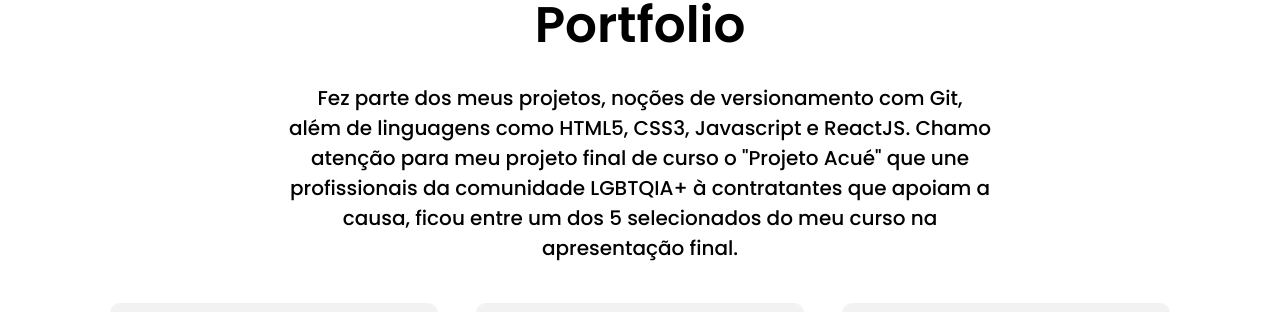
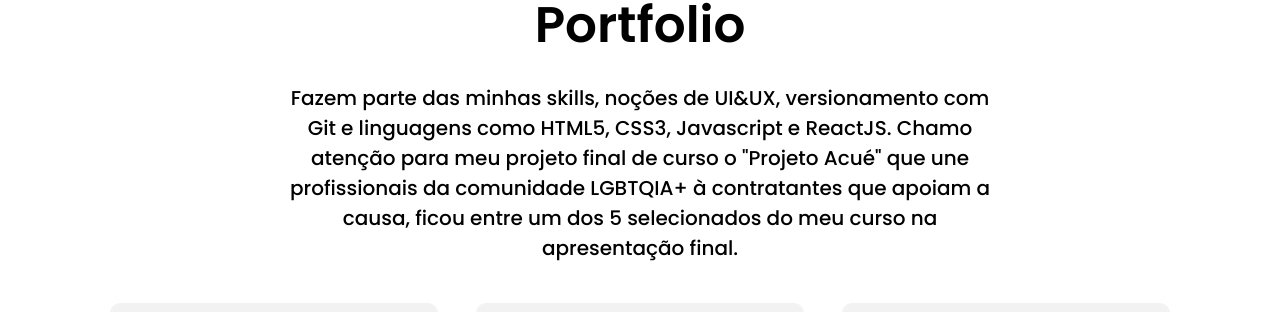
Before and after one commit to valentinahastenreiter/valentina-hastenreiter, a React (Create React App) app: page / in a window 1280 px wide. Shown: the part 1662-1974 px from the top of the page. Built offline with nearby package versions, Linux system fonts and the light colour scheme.

Commit message:
alterações na descrição do Portfolio e css do Contato

```diff
--- a/package.json
+++ b/package.json
@@ -2,7 +2,7 @@
   "name": "new",
   "version": "0.1.0",
   "private": true,
-  "homepage": "https://valentinahastenreiter.github.io/Portifolio-react",
+  "homepage": "https://valentinahastenreiter.github.io/valentina-hastenreiter",
   "dependencies": {
     "@emailjs/browser": "^3.5.0",
     "@testing-library/jest-dom": "^5.11.4",
--- a/src/components/about/about.css
+++ b/src/components/about/about.css
@@ -12,6 +12,7 @@
   position: relative;
   height: 80%;
   margin-left: 20px;
+  margin-left: 0;
 }
 
 .a-right{
@@ -41,7 +42,6 @@
   height: 100%;
   object-fit: contain;
   position: absolute;
-  left: 0;
   transform: scaleX(-1);
 }
 
@@ -51,8 +51,7 @@
   width: 100%;
   height: 100%;
   position: absolute;
-  top: 0;
-  right: 0;
+
 }
 
 @media screen and (max-width:480px) {
--- a/src/components/contact/contact.css
+++ b/src/components/contact/contact.css
@@ -1,5 +1,5 @@
 .c{
-  height: 60vh;
+  height: 70vh;
   position: relative;
 }
 
--- a/src/components/productsList/ProductList.jsx
+++ b/src/components/productsList/ProductList.jsx
@@ -8,7 +8,7 @@ const ProductList = () => {
       <div className="pl-texts">
         <h1 className="pl-title">Portfolio</h1>
         <p className="pl-desc">
-        Fez parte dos meus projetos, noções de versionamento com Git, além de linguagens como HTML5, CSS3, Javascript e ReactJS.
+        Fazem parte das minhas skills, noções de UI&UX, versionamento com Git e linguagens como HTML5, CSS3, Javascript e ReactJS.
         Chamo atenção para meu projeto final de curso o "Projeto Acué" que une profissionais da comunidade LGBTQIA+ à contratantes que apoiam a causa,
         ficou entre um dos 5 selecionados do meu curso na apresentação final.
         </p>
```
